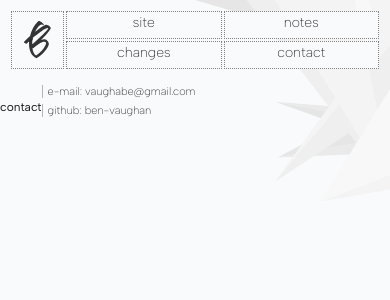
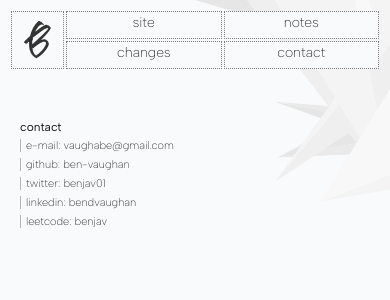
Before and after one commit to ben-vaughan/benjav, a React (Create React App) app: page /contact in a window 390 px wide. Shown: the top 300 px of the page. Built offline with nearby package versions, Linux system fonts and the light colour scheme.

Commit message:
Updated layout

```diff
--- a/src/components/CleanList.js
+++ b/src/components/CleanList.js
@@ -4,9 +4,7 @@ function CleanList(props) {
   return (
     <>
       <div>
-      <div style={{paddingTop: '20px'}} className='heading-2'> { props.data.heading } </div>
-      </div>
-      <div>
+        <div style={{paddingTop: '20px'}} className='heading-2'> { props.data.heading } </div>
         {props.data.fields.map(f =>
           <>
             <a href={f.link} className='paragraph clean-list-element'> {f.name}: {f.value} </a> <br/>
--- a/src/css/Layout.css
+++ b/src/css/Layout.css
@@ -24,10 +24,12 @@
     padding: 0px !important;
     width: 100% !important;
   }
+  .content-outer {
+    margin: 20px;
+  }
   .content-inner {
     display: flex;
     flex-direction: column;
-    margin: 20px;
     width: 100%;
   }
 }
--- a/src/css/components/CleanList.css
+++ b/src/css/components/CleanList.css
@@ -4,3 +4,17 @@
   color: inherit;
   text-decoration: none;
 }
+
+@media screen and (max-width: 900px) {
+  .line-list-container {
+    display: flex;
+    flex-direction: column;
+  }
+  .clean-list-element {
+    width: 100%;
+    border-left: solid 1px #B5B5B5;
+    padding-left: 5px;
+    color: inherit;
+    text-decoration: none;
+  }
+}
--- a/src/pages/Contact.js
+++ b/src/pages/Contact.js
@@ -12,6 +12,21 @@ const data = {
       name: 'github',
       value:'ben-vaughan',
       link: 'https://github.com/ben-vaughan/'
+    },
+    {
+      name: 'twitter',
+      value: 'benjav01',
+      link: 'https://twitter.com/benjav01'
+    },
+    {
+      name: 'linkedin',
+      value: 'bendvaughan',
+      link: 'https://linkedin.com/in/bendvaughan'
+    },
+    {
+      name: 'leetcode',
+      value: 'benjav',
+      link: 'https://leetcode.com/benjav/'
     }
   ]
 }
@@ -19,7 +34,9 @@ const data = {
 function Contact() {
   return(
     <>
-      <CleanList data={data}/>
+      <div className="content-outer">
+        <CleanList data={data}/>
+      </div>
     </>
   )
 }
--- a/src/pages/Home.js
+++ b/src/pages/Home.js
@@ -66,6 +66,7 @@ let expertise = {
 function Home() {
   return(
     <>
+    <div className="content-outer">
       <div className="content-inner">
         <About/>
         <div className="home-container">
@@ -78,6 +79,7 @@ function Home() {
           </div>
         </div>
         </div>
+      </div>
     </>
   )
 }
```
Also changed, not shown: src/css/App.css (line endings or trailing spaces). Lines whose indentation alone changed are shown as unchanged.
